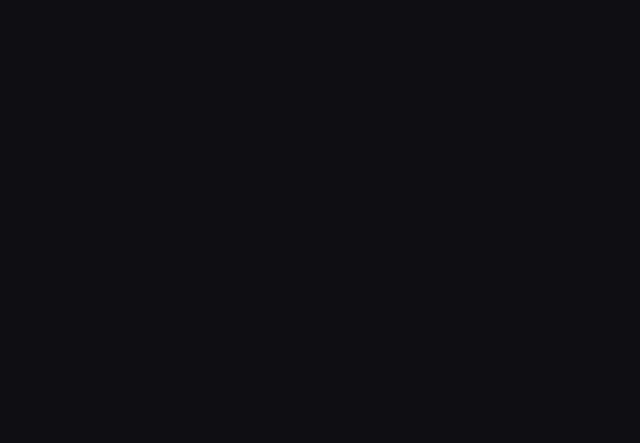
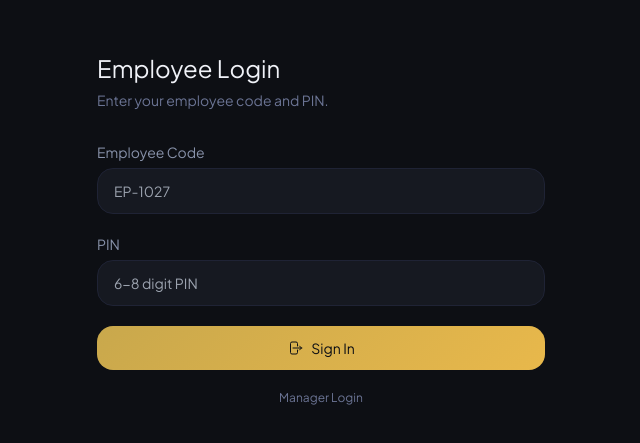
Before and after one commit to marwanroouf248-svg/energy_plus_gym_1785157924252, a Next.js app: page /employee-login in a window 1280 px wide. Before the commit this address had no page. Shown: the part 171-614 px from the top of the page, without its empty margins (319-959 px from the left). Built offline with nearby package versions, Linux system fonts and the light colour scheme.

Commit message:
Add separate employee login link

```diff
--- /dev/null
+++ b/src/app/employee-login/page.tsx
@@ -0,0 +1,5 @@
+import LoginForm from '@/app/sign-up-login-screen/components/LoginForm';
+
+export default function EmployeeLoginPage() {
+  return <main className="min-h-screen flex items-center justify-center p-6" style={{background:'#0d0f14'}}><LoginForm mode="employee" /></main>;
+}
```
